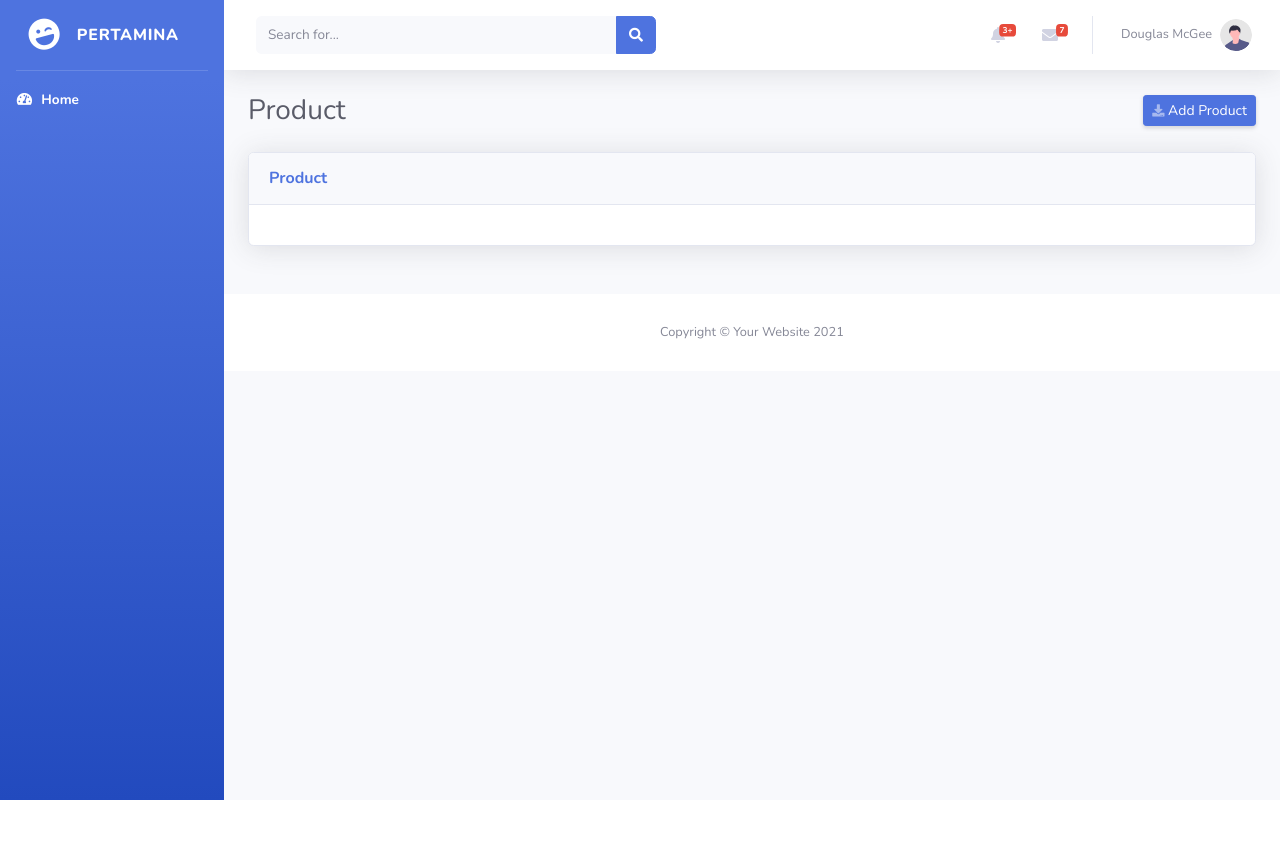
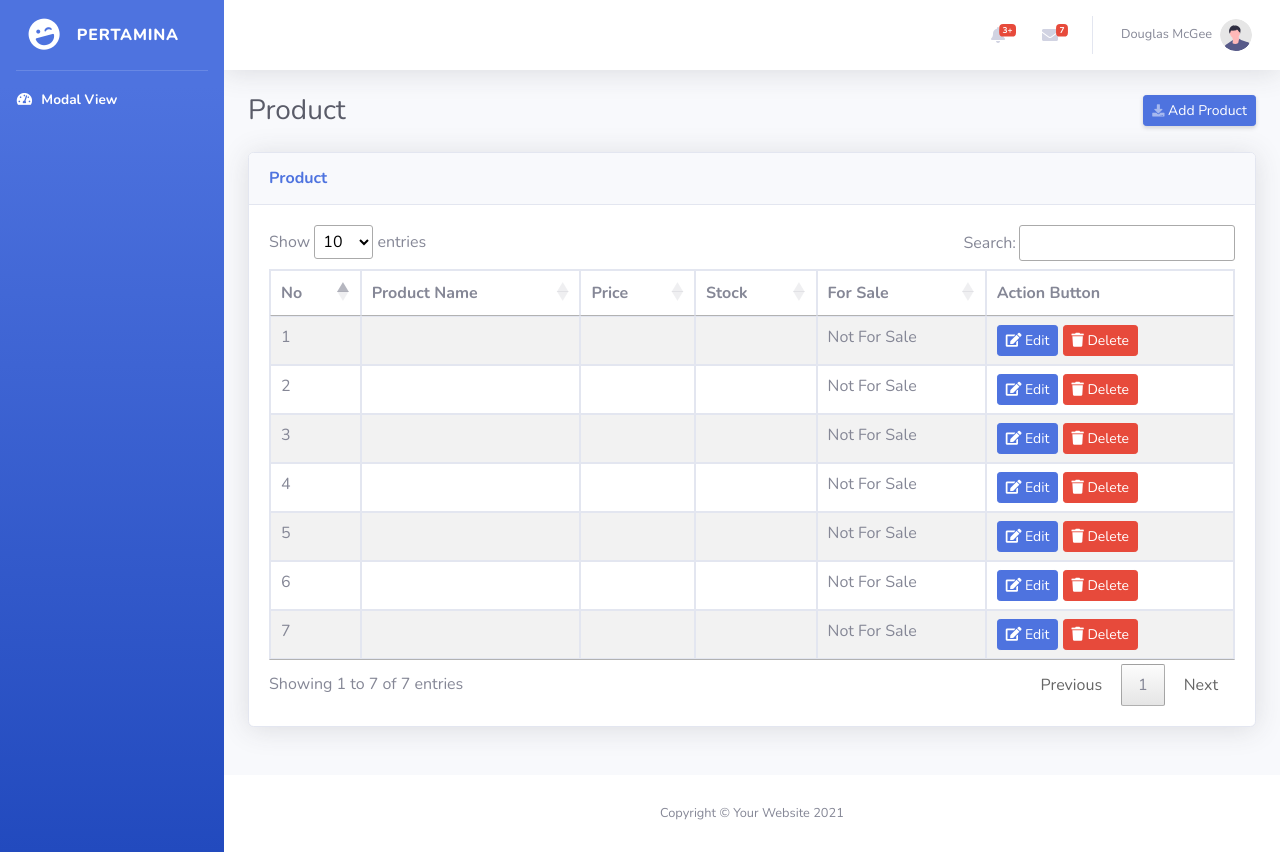
Before and after one commit to Isewa07/Pertamina, a CodeIgniter app: page /Pertamina/ in a window 1280 px wide. Before the commit the page ends 800 px from the top, so only its background shows below. Run offline with CodeIgniter, Linux system fonts and the light colour scheme; data comes from the database, SQL or seed files in the repository; both versions use the stored data as it was after the commit; some libraries are stand-ins or nearby versions.

Commit message:
add data table

```diff
--- a/application/controllers/Product.php
+++ b/application/controllers/Product.php
@@ -6,22 +6,60 @@
 	 public function __construct()
     {
         parent::__construct();
-        $this->load->model('M_Products'); // load model once
+        $this->load->model('M_Product'); // load model once
     }
 
     public function save()
     {
         $data = array(
-            'ProductName'   => $this->input->post('ProductName'),
-            'ProductPrice'  => $this->input->post('ProductPrice'),
-            'ProductStock'  => $this->input->post('ProductStock'),
-            'ProductStatus' => $this->input->post('ForSale') ? 1 : 0
+            'Name'   => $this->input->post('ProductName'),
+            'Price'  => $this->input->post('ProductPrice'),
+            'Stock'  => $this->input->post('ProductStock'),
+            'Is_sell' => $this->input->post('ForSale') ? 1 : 0
         );
 
-        if ($this->M_Products->save($data)) {
+        if ($this->M_Product->save($data)) {
             echo json_encode(array("status" => "success"));
         } else {
             echo json_encode(array("status" => "error", "message" => "Failed to insert"));
         }
     }
+
+    public function getProduct()
+    {
+        $data = $this->M_Product->get_all();
+        echo json_encode($data);
+    }
+
+    public function getProductById($id)
+    {
+        $product = $this->M_Product->get_by_id($id);
+        echo json_encode($product);
+    }
+
+     public function update($id)
+    {
+        $data = [
+            'name'  => $this->input->post('ProductName'),
+            'price' => $this->input->post('ProductPrice'),
+            'stock' => $this->input->post('ProductStock'),
+            'is_sale' => $this->input->post('ProductSale')
+        ];
+
+        if ($this->M_Product->update($id, $data)) {
+            echo json_encode(['status' => 'success']);
+        } else {
+            echo json_encode(['status' => 'error']);
+        }
+    }
+
+    public function delete($id)
+    {
+        if ($this->M_Product->soft_delete($id)) {
+            echo json_encode(['status' => 'success']);
+        } else {
+            echo json_encode(['status' => 'error']);
+        }
+    }
+
 }
--- /dev/null
+++ b/application/models/m_product.php
@@ -0,0 +1,33 @@
+<?php
+defined('BASEPATH') OR exit('No direct script access allowed');
+
+class M_Product extends CI_Model {
+
+    public function save($data)
+    {
+        return $this->db->insert('tabProducts', $data);
+    }
+
+    public function get_all()
+    {
+        $this->db->where('dtDeletedAt IS NULL', null, false);
+        return $this->db->get('tabProducts')->result();
+    }
+
+    public function get_by_id($id)
+    {
+        return $this->db->get_where('tabProducts', ['ID' => $id, 'dtDeletedAt IS NULL' => null])->row();
+    }
+
+    public function update($id, $data)
+    {
+        $this->db->where('ID', $id);
+        return $this->db->update('tabProducts', $data);
+    }
+
+    public function soft_delete($id)
+    {
+        $this->db->where('ID', $id);
+        return $this->db->update('tabProducts', ['dtDeletedAt' => date('Y-m-d H:i:s')]);
+    }
+}
--- a/application/views/v_footer.php
+++ b/application/views/v_footer.php
@@ -56,6 +56,11 @@
     <script src="<?= base_url('template') ?>/js/demo/chart-area-demo.js"></script>
     <script src="<?= base_url('template') ?>/js/demo/chart-pie-demo.js"></script>
 
+    <!-- DataTables -->
+    <link rel="stylesheet" href="https://cdn.datatables.net/1.13.6/css/jquery.dataTables.min.css">
+    <script src="https://cdn.datatables.net/1.13.6/js/jquery.dataTables.min.js"></script>
+
+
 </body>
 
 </html>
--- a/application/views/v_header.php
+++ b/application/views/v_header.php
@@ -10,7 +10,7 @@
     <meta name="description" content="">
     <meta name="author" content="">
 
-    <title>SB Admin 2 - Dashboard</title>
+    <title>Pertamina</title>
 
     <!-- Custom fonts for this template-->
     <link href="<?= base_url('template') ?>/vendor/fontawesome-free/css/all.min.css" rel="stylesheet" type="text/css">
@@ -57,7 +57,7 @@
             <li class="nav-item active">
                 <a class="nav-link" href="index.html">
                     <i class="fas fa-fw fa-tachometer-alt"></i>
-                    <span>Home</span></a>
+                    <span>Modal View</span></a>
             </li>
 
 
@@ -80,7 +80,7 @@
                     </button>
 
                     <!-- Topbar Search -->
-                    <form
+                    <!-- <form
                         class="d-none d-sm-inline-block form-inline mr-auto ml-md-3 my-2 my-md-0 mw-100 navbar-search">
                         <div class="input-group">
                             <input type="text" class="form-control bg-light border-0 small" placeholder="Search for..."
@@ -91,7 +91,7 @@
                                 </button>
                             </div>
                         </div>
-                    </form>
+                    </form> -->
 
                     <!-- Topbar Navbar -->
                     <ul class="navbar-nav ml-auto">
--- a/application/views/v_home.php
+++ b/application/views/v_home.php
@@ -24,7 +24,19 @@
                                     <h6 class="m-0 font-weight-bold text-primary">Product</h6>
                                 </div>
                                 <div class="card-body">
-
+                                    <table id="productTable" class="table table-bordered table-striped" width="100%">
+                                        <thead>
+                                            <tr>
+                                                <th>No</th>
+                                                <th>Product Name</th>
+                                                <th>Price</th>
+                                                <th>Stock</th>
+                                                <th>For Sale</th>
+                                                <th>Action Button</th>
+                                            </tr>
+                                        </thead>
+                                        <tbody></tbody>
+                                    </table>
                                 </div>
                             </div>
                     </div>
@@ -34,6 +46,8 @@
             <!-- End of Main Content -->
 
 
+
+  <!-- Modal Add -->
  <div class="modal" id="modalAdd" tabindex="-1">
   <div class="modal-dialog">
     <div class="modal-content">
@@ -87,11 +101,116 @@
 </div>
 
 
+<!-- Modal Edit -->
+ <div class="modal" id="modalEdit" tabindex="-1">
+  <div class="modal-dialog">
+    <div class="modal-content">
+        <div class="modal-header">
+            <h5 class="modal-title">Edit Product</h5>
+            <button type="button" class="close" data-dismiss="modal" aria-label="Close">
+                <span aria-hidden="true">&times;</span>
+            </button>
+        </div>
+      <div class="modal-body">
+        <form id="formAddProduct">
+            <div class="row mb-3">
+                <label class="col-sm-2 col-form-label">Product Name</label>
+                <div class="col-sm-10">
+                    <input type="text" class="form-control" id="ProductName" name="ProductName" required>
+                </div>
+            </div>
+            <div class="row mb-3">
+                <label class="col-sm-2 col-form-label">Product Price</label>
+                <div class="col-sm-10">
+                    <input type="text" oninput="this.value=this.value.replace(/[^0-9]/g,'');"
+                        class="form-control" id="ProductPrice" name="ProductPrice" required>
+                </div>
+            </div>
+            <div class="row mb-3">
+                <label class="col-sm-2 col-form-label">Product Stock</label>
+                <div class="col-sm-10">
+                    <input type="text" oninput="this.value=this.value.replace(/[^0-9]/g,'');"
+                        class="form-control" id="ProductStock" name="ProductStock" required>
+                </div>
+            </div>
+            <div class="row mb-3">
+                <div class="col-sm-10 offset-sm-2">
+                    <div class="form-check">
+                        <input class="form-check-input" type="checkbox" id="ForSale" name="ForSale" value="1">
+                        <label class="form-check-label" for="ForSale">
+                            For Sale
+                        </label>
+                    </div>
+                </div>
+            </div>
+      </div>
+      <div class="modal-footer">
+        <button type="button" class="btn btn-secondary" data-dismiss="modal">Close</button>
+        <button type="button" class="btn btn-primary" id="editBtn">Submit</button>
+
+      </div>
+      </form>
+    </div>
+  </div>
+</div>
+
 <script>
 $(document).ready(function () {
+
     $("#addProduct").click(function () {
         $("#modalAdd").modal("show"); // open modal
     });
+
+    let table = $('#productTable').DataTable({
+        ajax: {
+            url: '<?= site_url('Product/getProduct') ?>',
+            type: 'GET',
+            dataSrc: ''
+        },
+        columns: [
+            {
+            data: null,
+            render: function (data, type, row, meta) {
+                return meta.row + 1; // otomatis nomor urut
+            },
+            orderable: false,
+            searchable: false
+            },
+            { "data": 'Name' },
+            { "data": 'Price' },
+            { "data": 'Stock' },
+            {
+                data: 'Is_sell',
+                render: function (data, type, row) {
+                    return data == 1 ? "For Sale" : "Not For Sale";
+                }
+            },
+            {
+            data: null,
+            render: function (data, type, row) {
+                return `
+                    <button class="btn btn-sm btn-primary btn-edit" data-id="${row.product_id}">
+                        <i class="fas fa-edit"></i> Edit
+                    </button>
+                    <button class="btn btn-sm btn-danger btn-delete" data-id="${row.product_id}">
+                        <i class="fas fa-trash"></i> Delete
+                    </button>
+                `;
+            },
+            orderable: false,
+            searchable: false
+             }
+            // contoh tambahan kolom:
+            // {
+            //     "data": 'qty',
+            //     "render": function(data, type, row) {
+            //         return data + ` item`;
+            //     }
+            // }
+        ]
+    });
+
+    // Add product
     $("#addBtn").click(function () {
         let name  = $("#ProductName").val().trim();
         let price = $("#ProductPrice").val().trim();
@@ -189,6 +308,9 @@
                                 timer: 2000
                             });
                             $("#formAddProduct")[0].reset();
+                            $("#modalAdd").modal("hide");
+                            // table.ajax.reload(null, false); // reload datatable
+                            $('#productTable').DataTable().ajax.reload();
                         } else {
                             Swal.fire({
                                 icon: "error",
@@ -215,5 +337,6 @@
             $(this).removeClass("is-invalid");
         }
     });
+
 });
 </script>
```
Also changed, not shown: application/models/m_products.php (deleted, +0 -10 lines), pertamina_db.sql (added, +77 -0 lines), .htaccess (added), application/.htaccess.
